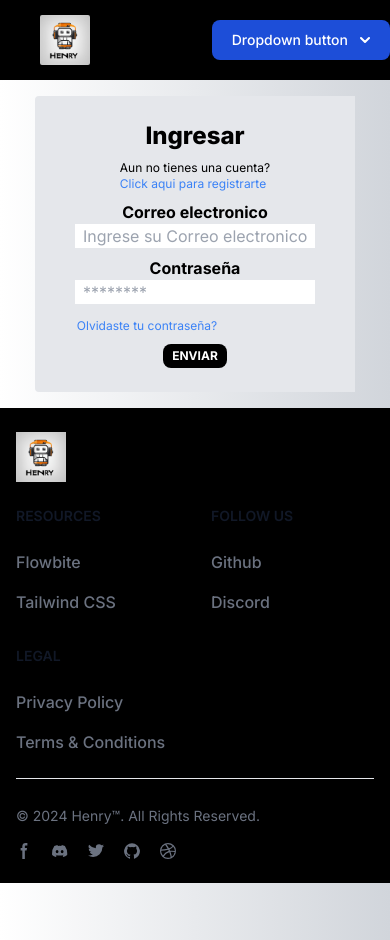
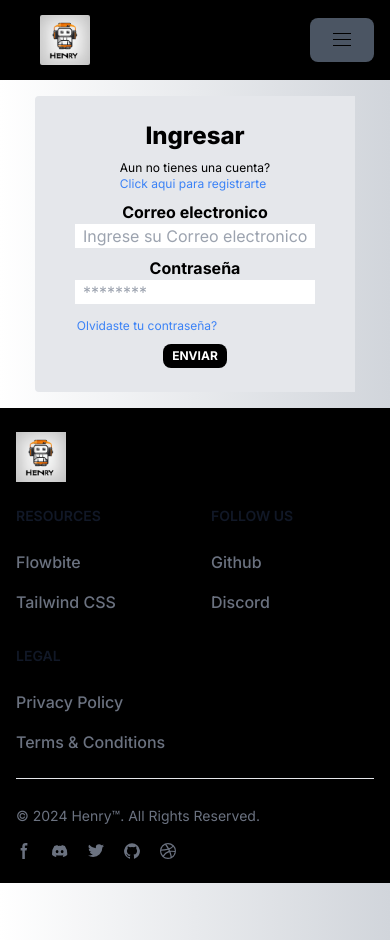
Before and after one commit to Ezequiel-Sale/E-commerce, a Next.js app in the folder front/: page /login in a window 390 px wide. Built offline with nearby package versions, Linux system fonts and the light colour scheme; no server answers.

Commit message:
se modifico el navbar

```diff
--- a/front/src/components/NavBar/NavBar.tsx
+++ b/front/src/components/NavBar/NavBar.tsx
@@ -68,56 +68,41 @@ const NavBar: React.FC = () => {
         <button
           id="dropdownDefaultButton"
           data-dropdown-toggle="dropdown"
-          className="text-white bg-blue-700 hover:bg-blue-800 focus:ring-4 focus:outline-none focus:ring-blue-300 font-medium rounded-lg text-sm px-5 py-2.5 text-center inline-flex items-center dark:bg-blue-600 dark:hover:bg-blue-700 dark:focus:ring-blue-800"
+          className="text-white bg-gray-600 hover:bg-gray-600 focus:ring-4 focus:outline-none focus:ring-red-300 font-medium rounded-lg text-sm mr-4 px-5 py-2.5 text-center inline-flex items-center dark:bg-gray-600 dark:hover:bg-gray-600 dark:focus:ring-red-800"
           type="button"
           onClick={handleDropdown}
         >
-          Dropdown button
-          <svg
-            className="w-2.5 h-2.5 ml-3"
-            aria-hidden="true"
-            xmlns="http://www.w3.org/2000/svg"
-            fill="none"
-            viewBox="0 0 10 6"
-          >
-            <path
-              stroke="currentColor"
-              strokeLinecap="round"
-              strokeLinejoin="round"
-              strokeWidth="2"
-              d="m1 1 4 4 4-4"
-            />
-          </svg>
+          <svg xmlns="http://www.w3.org/2000/svg" height="24" viewBox="0 0 24 24" width="24" focusable="false"><path d="M21 6H3V5h18v1zm0 5H3v1h18v-1zm0 6H3v1h18v-1z"></path></svg>
         </button>
         {dropdown && (
-          <div className="absolute right-0 mt-2 w-48 bg-white rounded-md shadow-lg ring-1 ring-black ring-opacity-5">
+          <div className="absolute right-0 mt-2 w-48 bg-black rounded-md shadow-lg ring-1 ring-black ring-opacity-5">
             <div className="py-1">
               <Link href="/">
                 <Button className="block bg-red-500 w-full h-8">Productos</Button>
               </Link>
               <Link href="/categories">
-                <Button className="block bg-red-500 w-full h-8">Categorias</Button>
+                <Button className="block bg-red-500 w-full h-8 mt-0.5">Categorias</Button>
               </Link>
-              <Button className="block bg-red-500 w-full h-8">Sobre Nosotros</Button>
-              <Button className="block bg-red-500 w-full h-8">Contactanos</Button>
+              <Button className="block bg-red-500 w-full h-8 mt-0.5">Sobre Nosotros</Button>
+              <Button className="block bg-red-500 w-full h-8 mt-0.5">Contactanos</Button>
               {!userData?.token ? (
                 <>
                   <Link href={"/login"}>
-                    <Button className="block bg-red-500 w-full h-8">Ingresar</Button>
+                    <Button className="block bg-red-500 w-full h-8 mt-0.5">Ingresar</Button>
                   </Link>
                   <Link href={"/register"}>
-                    <Button className="block bg-red-500 w-full h-8">Registrarse</Button>
+                    <Button className="block bg-red-500 w-full h-8 mt-0.5">Registrarse</Button>
                   </Link>
                 </>
               ) : (
                 <>
                   <Link href={"/dashboard"}>
-                    <Button className="block bg-red-500 w-full h-8">Perfil</Button>
+                    <Button className="block bg-red-500 w-full h-8 mt-0.5">Perfil</Button>
                   </Link>
-                  <Button className="block bg-red-500 w-full h-8" onClick={logOut}>
+                  <Button className="block bg-red-500 w-full h-8 mt-0.5" onClick={logOut}>
                     Cerrar Sesión
                   </Button>
-                  <div className="flex items-center justify-between w-full px-4 py-2 text-sm text-gray-700">
+                  <div className="flex justify-center items-center w-full px-4 py-2 text-sm text-gray-700">
                     <Link href="/cart">
                       <Button className="">&#128722;</Button>
                     </Link>
@@ -132,7 +117,7 @@ const NavBar: React.FC = () => {
         )}
       </div>
       <div className="hidden lg:flex items-center">
-        <div className="flex gap-1 lg:mr-32">
+        <div className="flex gap-1 lg:mr-44">
           <Link href="/">
             <Button className="block bg-red-500 w-24 h-8">Productos</Button>
           </Link>
--- a/front/src/helpers/petitions.ts
+++ b/front/src/helpers/petitions.ts
@@ -6,6 +6,7 @@ const apiUrl = process.env.NEXT_PUBLIC_API_URL;
 export const fetchProducts = async () => {
     try {
         const response = await fetch(`${apiUrl}/products/`, {
+          headers: {'ngrok-skip-browser-warning': 'true'},
             next: { revalidate: 1000 },
         });
         if (!response.ok) {
@@ -73,6 +74,7 @@ export const getOrders = async (token : string) => {
             cache: 'no-cache',
             headers: {
               Authorization: token,
+              'ngrok-skip-browser-warning': 'true',
             }
         });
         const orders = await response.json();
```
